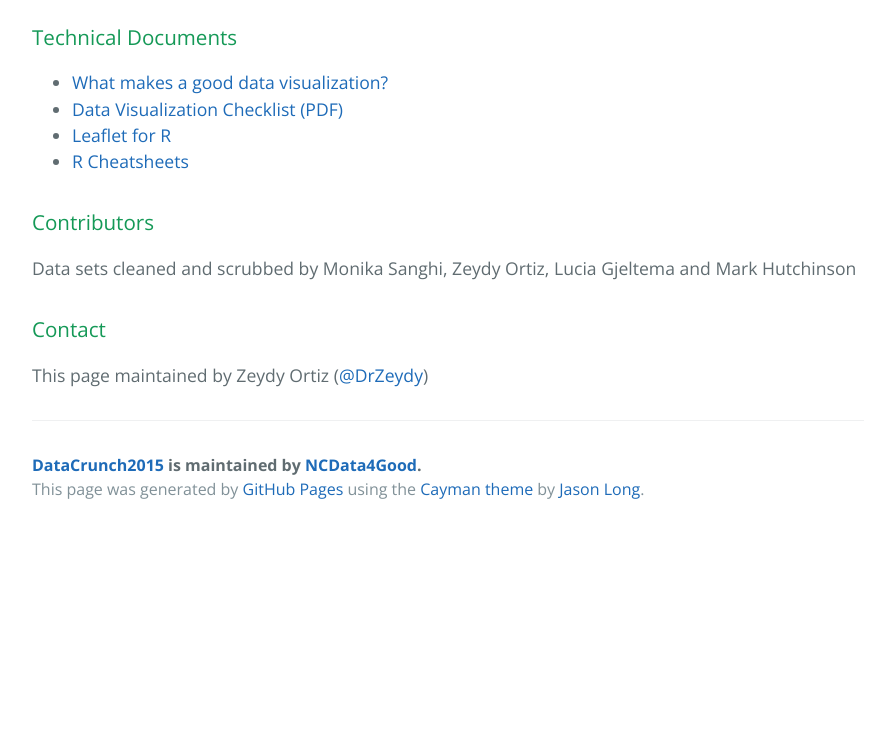
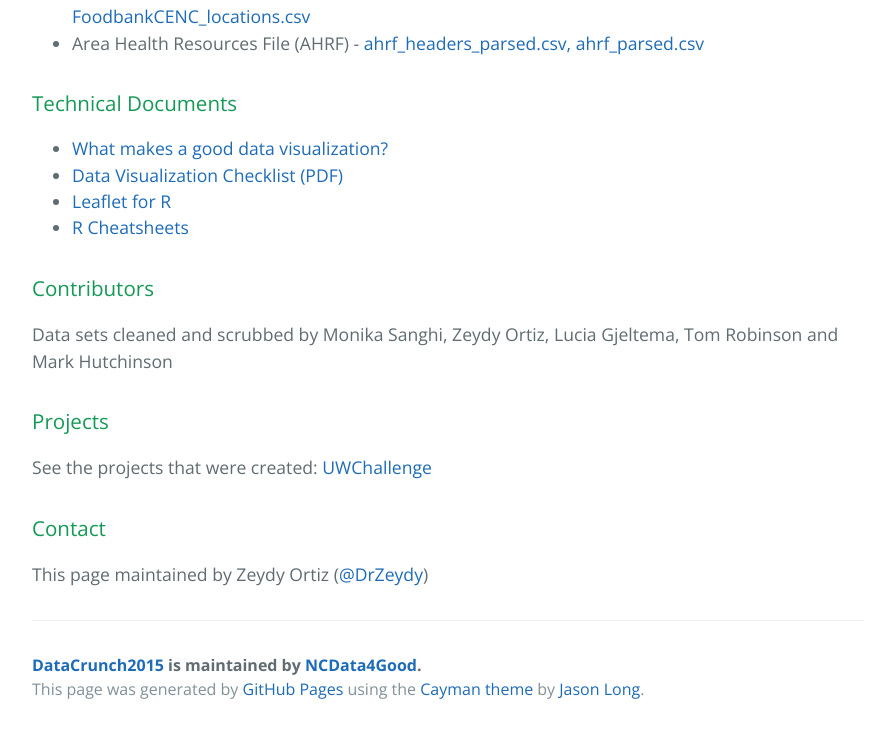
Before and after one commit to NCData4Good/DataCrunch2015, a plain HTML site: page index.html in a window 1280 px wide. Shown: the part 1459-2192 px from the top of the page, without its empty margins (192-1087 px from the left). Before the commit the page ends 1992 px from the top, so only its background shows below. Drawn offline with nearby package versions, Linux system fonts and the light colour scheme.

Commit message:
Added project button and link

```diff
--- a/index.html
+++ b/index.html
@@ -13,6 +13,7 @@
     <section class="page-header">
       <h1 class="project-name">NC Data4Good #DataCrunch</h1>
       <h2 class="project-tagline">DataCrunch for Social Good - Nov 2015</h2>
+      <a href="https://ncdata4good.github.io/UWchallenge" class="btn">Projects</a>
     </section>
 
     <section class="main-content">
@@ -73,7 +74,11 @@ National Household Food Acquisition and Purchase Survey</a></li>
 <h3>
 <a id="contributors" class="anchor" href="#contributors" aria-hidden="true"><span class="octicon octicon-link"></span></a>Contributors</h3>
 
-<p>Data sets cleaned and scrubbed by Monika Sanghi, Zeydy Ortiz, Lucia Gjeltema and Mark Hutchinson</p>
+<p>Data sets cleaned and scrubbed by Monika Sanghi, Zeydy Ortiz, Lucia Gjeltema, Tom Robinson and Mark Hutchinson</p>
+
+<h3>
+<a id="projects" class="anchor" href="#projects" aria-hidden="true"><span class="octicon octicon-link"></span></a>Projects</h3>
+<p></p>See the projects that were created: <a href="http://ncdata4good.github.io/UWchallenge/">UWChallenge</a></p>
 
 <h3>
 <a id="contact" class="anchor" href="#contact" aria-hidden="true"><span class="octicon octicon-link"></span></a>Contact</h3>
```
